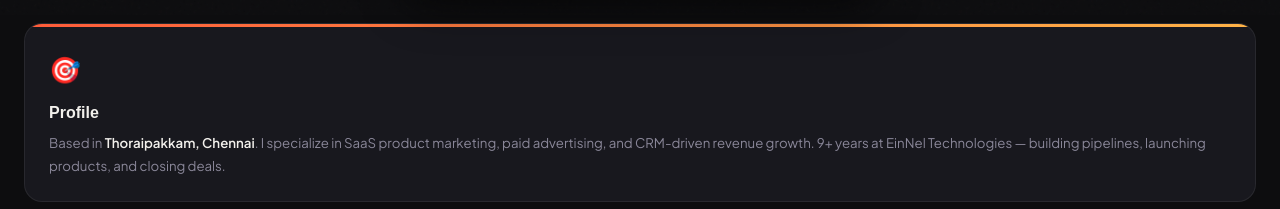
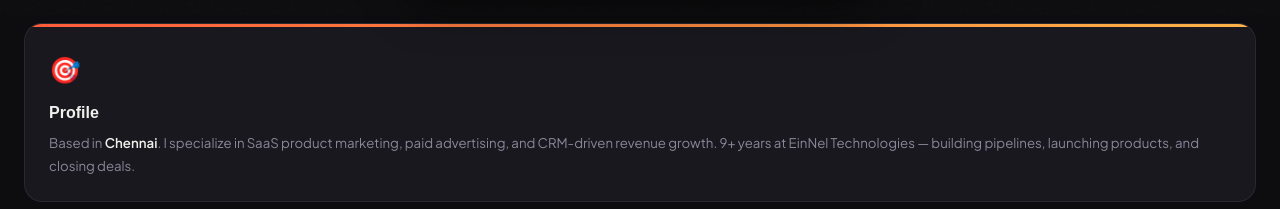
Before and after one commit to oswaldasir/oswaldasir, a plain HTML site: page index.html in a window 1280 px wide. Shown: the part 785-994 px from the top of the page. Drawn offline with Linux system fonts and the light colour scheme; a web font is replaced by a local one.

Commit message:
Update index.html
Thoraipakkam removal

```diff
--- a/index.html
+++ b/index.html
@@ -296,7 +296,7 @@ footer span{color:var(--a1);}
         <div class="bcard-accent-bar"></div>
         <span class="bcard-icon">🎯</span>
         <div class="bcard-title">Profile</div>
-        <div class="bcard-body">Based in <strong style="color:var(--text)">Thoraipakkam, Chennai</strong>. I specialize in SaaS product marketing, paid advertising, and CRM-driven revenue growth. 9+ years at EinNel Technologies — building pipelines, launching products, and closing deals.</div>
+        <div class="bcard-body">Based in <strong style="color:var(--text)">Chennai</strong>. I specialize in SaaS product marketing, paid advertising, and CRM-driven revenue growth. 9+ years at EinNel Technologies — building pipelines, launching products, and closing deals.</div>
       </div>
       <div class="bcard reveal"><span class="bcard-big">9+</span><div class="bcard-label">Years SaaS Marketing &amp; Sales</div></div>
       <div class="bcard reveal"><span class="bcard-big">4</span><div class="bcard-label">SaaS Products Owned &amp; Launched</div></div>
@@ -422,7 +422,7 @@ footer span{color:var(--a1);}
       <a class="cc reveal" href="tel:+917598449026"><div class="cc-icon">📞</div><div><span class="cc-lbl">Phone</span><span class="cc-val">+91 75984 49026</span></div></a>
       <a class="cc reveal" href="mailto:oswaldasir@gmail.com?subject=Hello Oswald"><div class="cc-icon">✉️</div><div><span class="cc-lbl">Email</span><span class="cc-val">oswaldasir@gmail.com</span></div></a>
       <a class="cc reveal" href="https://linkedin.com/in/anbuoswaldasir" target="_blank"><div class="cc-icon">💼</div><div><span class="cc-lbl">LinkedIn</span><span class="cc-val">linkedin.com/in/anbuoswaldasir</span></div></a>
-      <div class="cc reveal"><div class="cc-icon">📍</div><div><span class="cc-lbl">Location</span><span class="cc-val">Thoraipakkam, Chennai</span></div></div>
+      <div class="cc reveal"><div class="cc-icon">📍</div><div><span class="cc-lbl">Location</span><span class="cc-val">Chennai</span></div></div>
     </div>
     <div class="cta-block reveal">
       <h3>Ready to grow? 🚀</h3>
```
